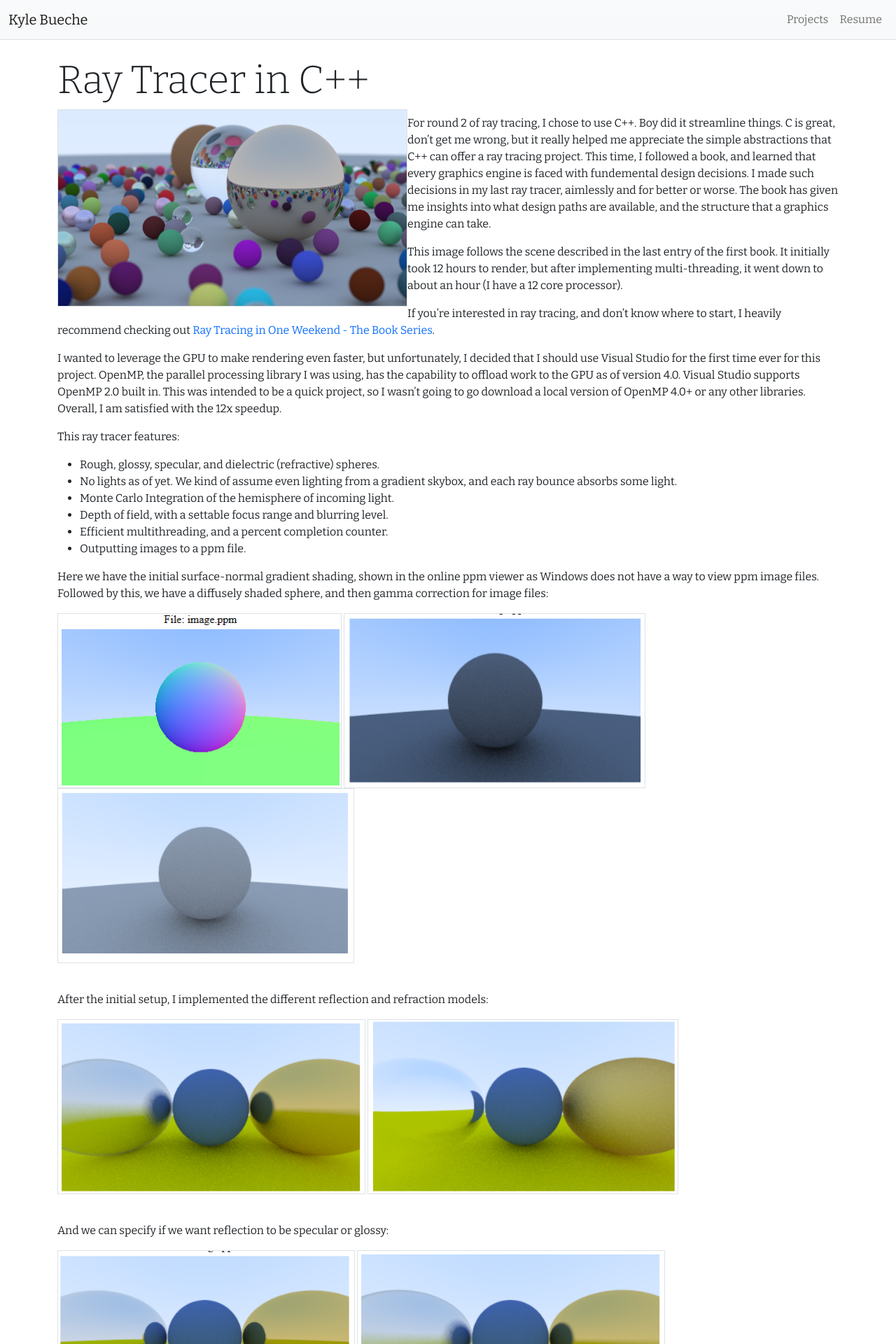
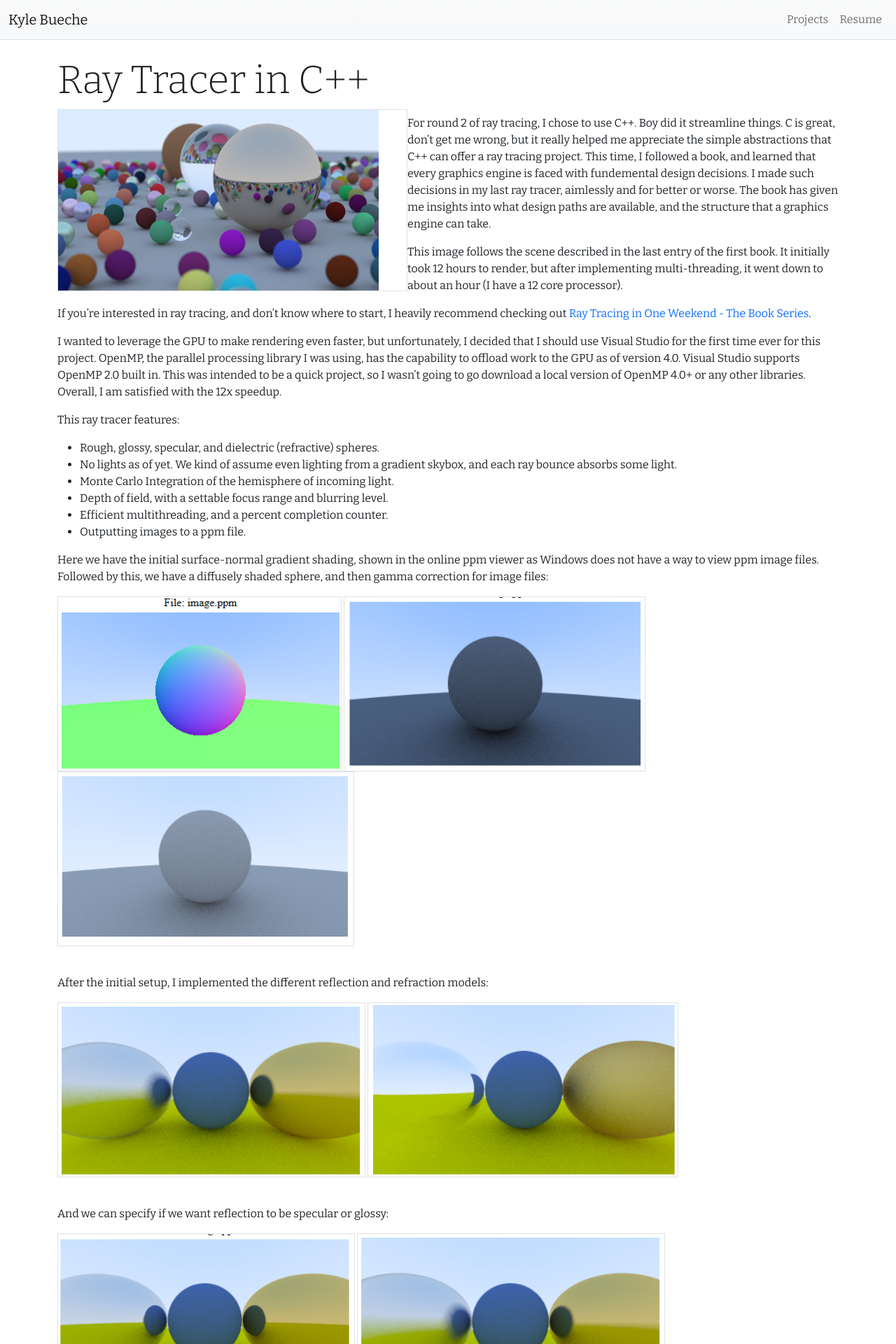
Before and after one commit to kylebueche/kylebueche.github.io, a Jekyll site: the page built from projects/ray-tracer-cpp.md, in a window 1280 px wide. Shown: the top 1920 px of the page at 70% size. Built offline with Jekyll 4.4.1, drawn with Linux system fonts in a browser that asks for light colours.

Commit message:
Update ray-tracer-cpp.md

```diff
--- a/projects/ray-tracer-cpp.md
+++ b/projects/ray-tracer-cpp.md
@@ -15,7 +15,7 @@
 summary: "Another ray tracer in windows built by following 'Ray Tracing in One Weekend.'"
 ---
 
-<img class="border float-start" src="../img/ray-tracer-cpp/final-demo.png" width="500px" alt="Final-demo">
+<img class="border float-start" style="padding-right:40px;" src="../img/ray-tracer-cpp/final-demo.png" width="500px" alt="Final-demo">
 
 For round 2 of ray tracing, I chose to use C++. Boy did it streamline things. C is great, don't get me wrong, but it really helped me appreciate the simple abstractions that C++ can offer a ray tracing project. This time, I followed a book, and learned that every graphics engine is faced with fundemental design decisions. I made such decisions in my last ray tracer, aimlessly and for better or worse. The book has given me insights into what design paths are available, and the structure that a graphics engine can take.
 
```
